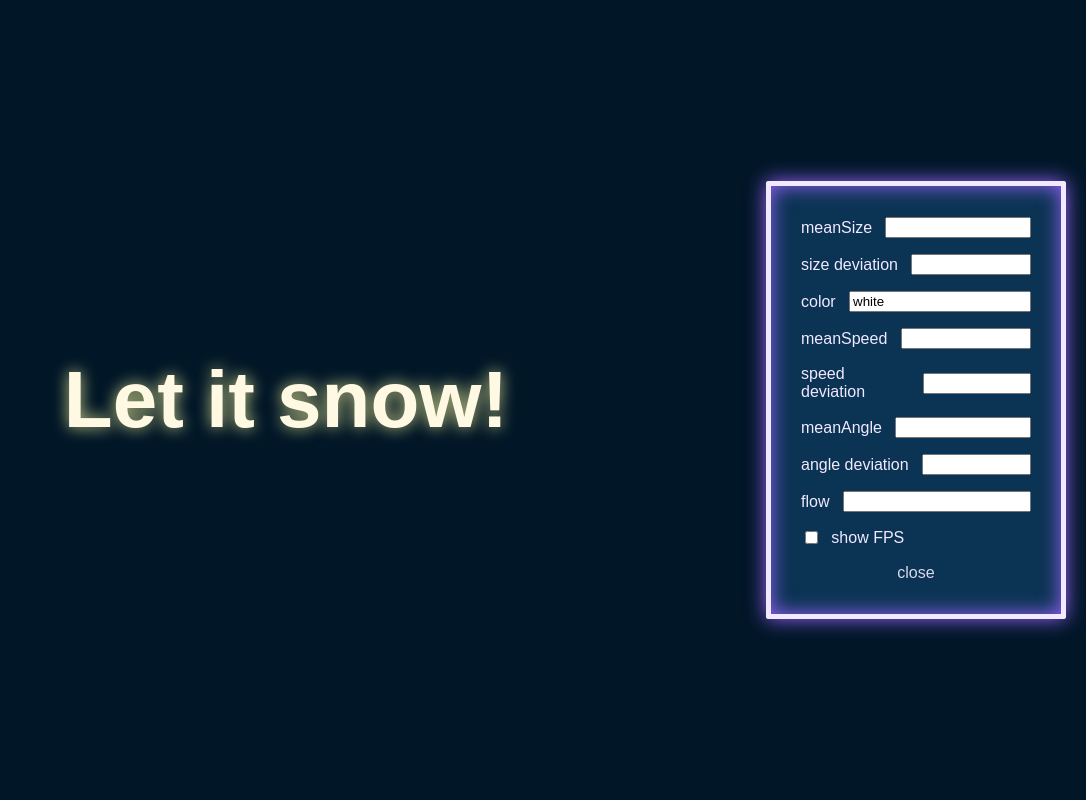
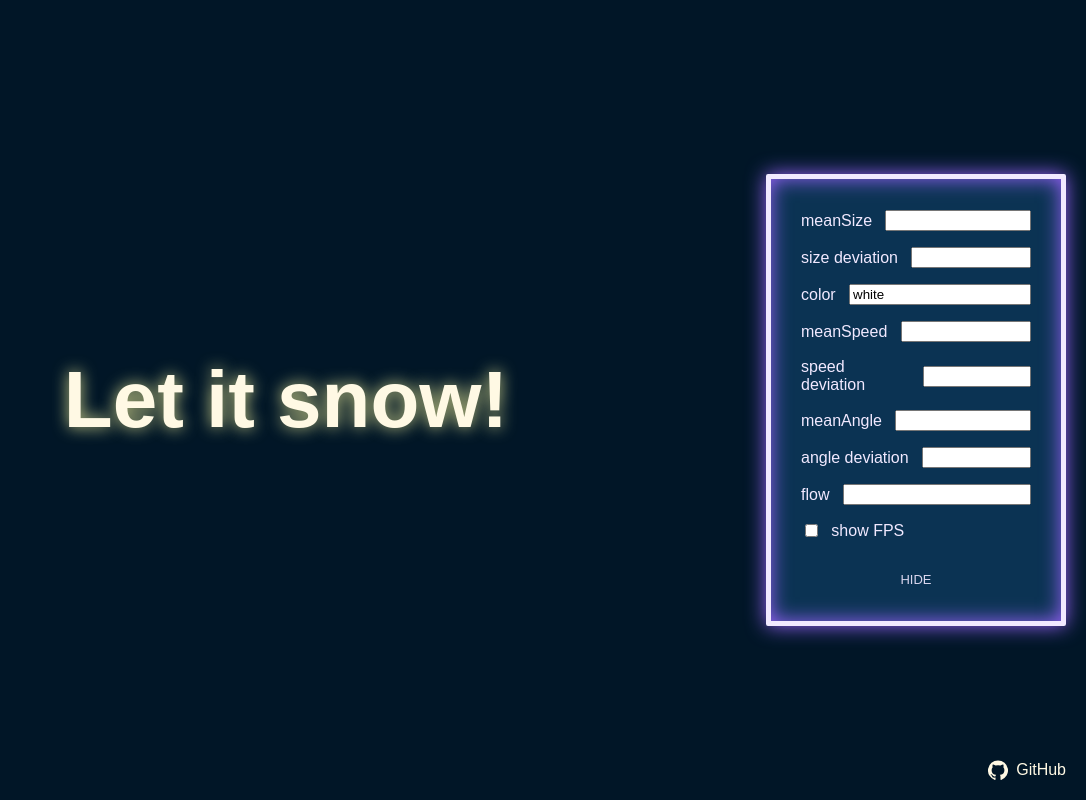
Before and after one commit to QuentinRoy/snow, a website: page demo/index.html in a window 1280 px wide. Shown: the whole page, without its empty margins (194-1280 px from the left). Drawn offline with Linux system fonts and the light colour scheme.

Commit message:
demo: Add repository link and style hide button

```diff
--- a/demo/demo.css
+++ b/demo/demo.css
@@ -44,6 +44,21 @@ h1 {
   pointer-events: none;
 }
 
+.github-link {
+  position: fixed;
+  right: 20px;
+  bottom: 20px;
+  display: flex;
+  align-items: center;
+  gap: 0.5em;
+  color: inherit;
+  text-decoration: none;
+}
+
+.github-link:hover {
+  text-shadow: 0 0 1rem var(--halo-color);
+}
+
 #controls {
   --controls-h-padding: 30px;
   --controls-v-padding: 15px;
@@ -88,6 +103,9 @@ h1 {
   border: none;
   background: none;
   font: inherit;
+  font-size: 1.15em;
+  font-variant: small-caps;
+  margin-top: 0.5em;
   color: inherit;
   opacity: 0.9;
   cursor: pointer;
--- a/demo/index.html
+++ b/demo/index.html
@@ -48,8 +48,16 @@
         <label for="isFpsShown">show FPS</label>
       </div>
       <div class="control">
-        <button type="button" class="close-button">close</button>
+        <button type="button" class="close-button">hide</button>
       </div>
     </div>
+    <a class="github-link" href="https://github.com/QuentinRoy/snow">
+      <svg aria-hidden="true" viewBox="0 0 24 24" width="20" height="20" fill="currentColor">
+        <path
+          d="M12 .5a12 12 0 0 0-3.79 23.39c.6.11.82-.26.82-.58v-2.24c-3.34.73-4.04-1.42-4.04-1.42-.55-1.39-1.34-1.76-1.34-1.76-1.09-.75.08-.73.08-.73 1.2.08 1.84 1.24 1.84 1.24 1.07 1.83 2.81 1.3 3.5.99.11-.78.42-1.3.76-1.6-2.67-.3-5.47-1.33-5.47-5.93 0-1.31.47-2.38 1.24-3.22-.12-.3-.54-1.52.12-3.17 0 0 1.01-.32 3.3 1.23a11.5 11.5 0 0 1 6 0c2.29-1.55 3.3-1.23 3.3-1.23.66 1.65.24 2.87.12 3.17.77.84 1.24 1.91 1.24 3.22 0 4.61-2.81 5.62-5.49 5.92.43.37.81 1.1.81 2.22v3.3c0 .32.22.7.83.58A12 12 0 0 0 12 .5Z"
+        />
+      </svg>
+      GitHub
+    </a>
   </body>
 </html>
```
